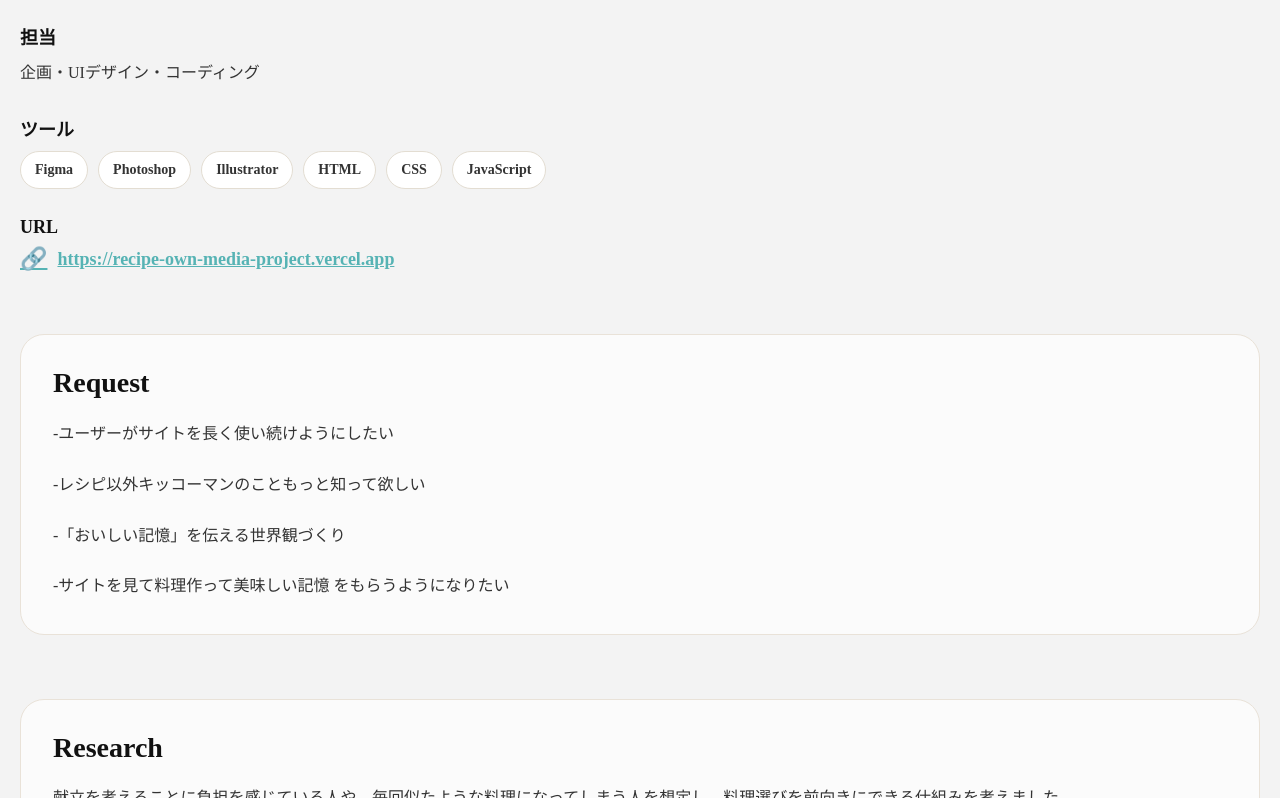
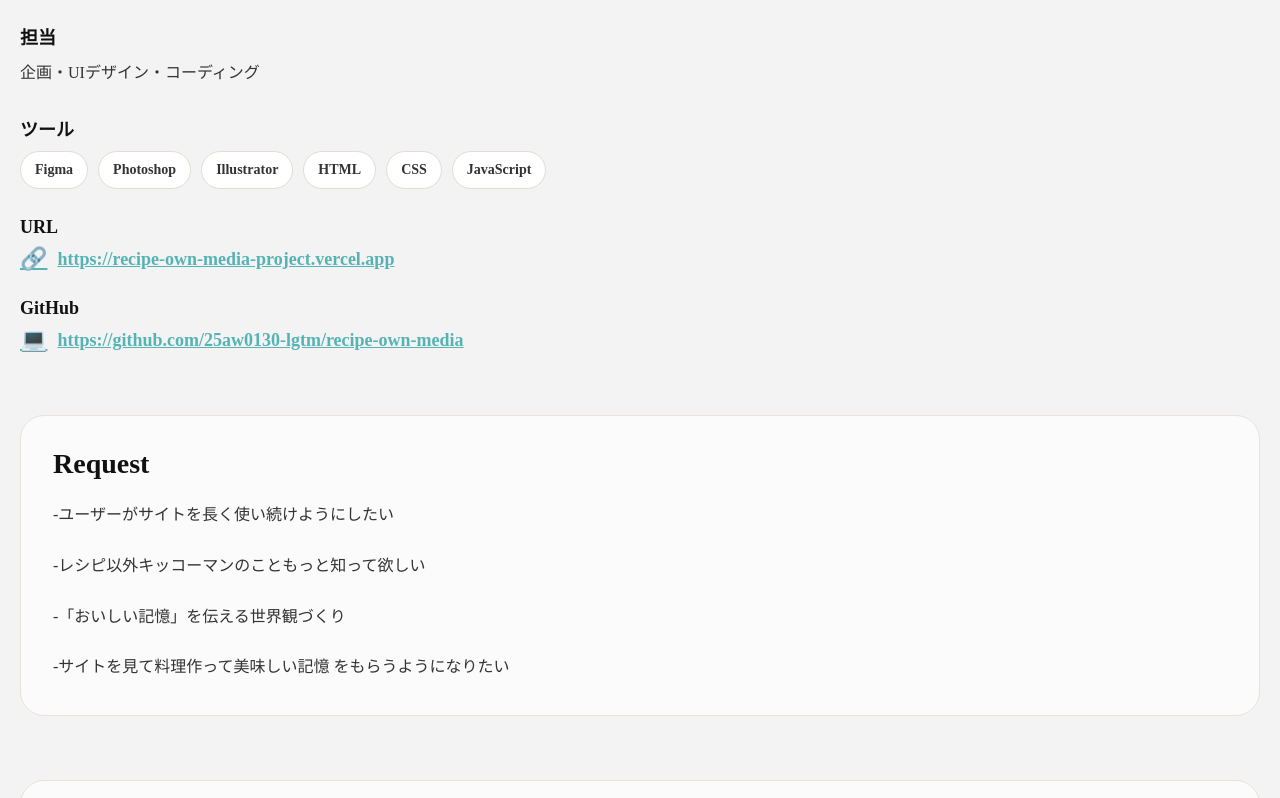
Before and after one commit to 25aw0130-lgtm/HNINYUYUKYAW_Portfolio, a React (Vite) app: page /project/kikkoman-recipe in a window 1280 px wide. Shown: the part 603-1401 px from the top of the page. Built offline with nearby package versions, Linux system fonts and the light colour scheme.

Commit message:
update portfolio

```diff
--- a/src/components/ProjectDetails.jsx
+++ b/src/components/ProjectDetails.jsx
@@ -34,7 +34,7 @@ const projects = [
     ],
     mainImage: "/projects/recipe-fv.png",
     website: "https://recipe-own-media-project.vercel.app",
-
+    github: "https://github.com/25aw0130-lgtm/recipe-own-media",
     sections: [
       {
         title: "Request",
@@ -132,11 +132,12 @@ const projects = [
         sections: [
           {
             subTitle: "苦労したこと",
-            text: "デザインの段階では、トンマナ（トーン＆マナー）をそろえることを意識して作りました。Reactを勉強しながら制作したため、エラーの原因を調べる時や、自分が作りたいレイアウトを形にする時に時間がかかることもありました。特にレスポンシブデザインの調整はうまくいかないことが多く、大変でした。"
+            text: "デザインの段階では、トンマナ（トーン＆マナー）を統一することを意識して制作しました。自分のイメージしているレイアウトを実際の形に落とし込む過程では試行錯誤が多く、特にレスポンシブデザインの調整に苦労しました。また、レシピを分かりやすく表示するためにモーダルを取り入れましたが、見やすさと操作性の両方を意識して調整する必要があり、何度も修正を重ねました。その中で、画面サイズごとにバランスを整える難しさを実感しました。"
           },
           {
             subTitle: "学んだこと",
-            text: "この課題では、トンマナを意識しながらデザインを考え、それをReactで形にしました。デザインとコーディングがどうつながっているのかを少しずつ理解できるようになりました。また、Reactを使う中で、コンポーネントの作り方や状態管理の仕組みについても学ぶことができました。"
+            text: "この制作を通して、トンマナを意識しながらデザインを考え、それをWebサイトとして形にする一連の流れを学びました。また、デザインとコーディングがどのようにつながっているのかを理解することができました。さらに、ユーザーにとって見やすく使いやすいレイアウトを考える重要性を実感しました。"
+
           }
         ]
       }
@@ -563,6 +564,7 @@ const projects = [
     tools: ["React", "CSS", "JavaScript", "Figma"],
     mainImage: "/projects/portfolio-fv.png",
     website: "https://hninyuyukyaw-portfolio.vercel.app",
+    github: "https://github.com/25aw0130-lgtm/HNINYUYUKYAW_Portfolio",
 
 
     sections: [
@@ -709,6 +711,20 @@ export default function ProjectDetails() {
                   </a>
                 </div>
               )}
+              {project.github && (
+                <div className="projectMeta__row">
+                  <span className="projectMeta__label">GitHub</span>
+                  <a
+                    href={project.github}
+                    target="_blank"
+                    rel="noopener noreferrer"
+                    className="projectLink"
+                  >
+                    <span className="projectLink__icon">💻</span>
+                    {project.github}
+                  </a>
+                </div>
+              )}
             </div>
           </div>
 
--- a/src/components/Projects.jsx
+++ b/src/components/Projects.jsx
@@ -6,7 +6,7 @@ const projects = [
   {
     slug: "kikkoman-recipe",
     title: "オウンドメディア『ホームクッキング通信』の新規制作",
-    desc: "カプセルを回して楽しくレシピと出会えるサイト",
+    desc: "カプセルを回し,楽しくレシピと出会えるサイト",
     tech: ["HTML", "CSS", "JavaScript"],
     image: "/projects/recipe-photo.png",
   },
```
